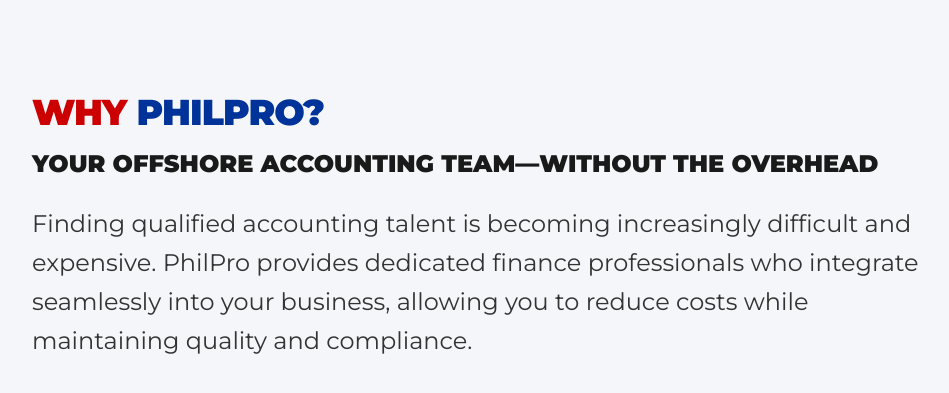
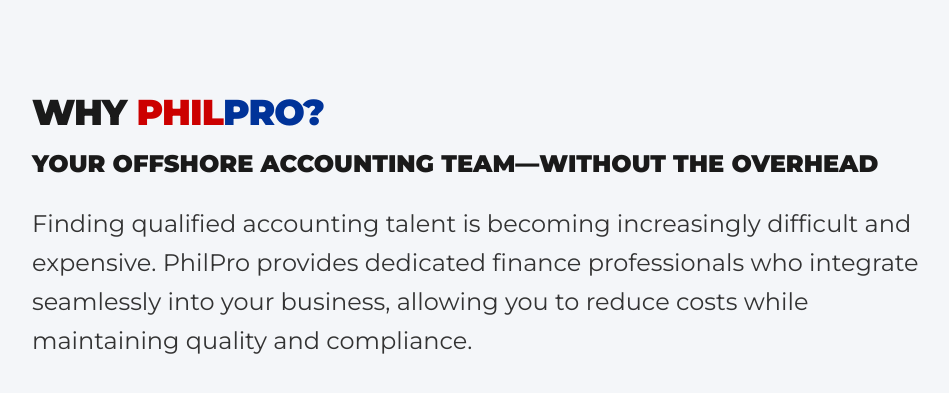
Before and after one commit to jg-static-site/jg-static-site, a Jekyll site: the page built from index.md, in a window 1280 px wide and 900 px high, scrolled down 740 px, cut to the strip 170-591 px from the top of the window. Shown: the top 393 px of the strip, without its empty margins (0-949 px from the left). Built offline with Jekyll 4.4.1, drawn with Linux system fonts in a browser that asks for light colours; nearby versions of some CDN libraries.

Commit message:
updated colors and links

```diff
--- a/_includes/header.html
+++ b/_includes/header.html
@@ -25,11 +25,10 @@
                 <i class="fas fa-bars"></i>
             </button>
 
-            <!-- Removed border-l-2, pl-3, and lg:pl-5 -->
-            <div class="hidden sm:flex flex-col leading-none">
+            <!-- Logo and subtitle visible on all screen sizes -->
+            <div class="flex flex-col leading-none">
                 <span class="text-xl lg:text-2xl font-black tracking-tight text-[#CC0000]">Phil<span class="text-[#003399] uppercase">Pro</span></span>
-                <!-- Restored subtitle visible from medium screens (md) and up -->
-                <span class="hidden md:block text-[10px] lg:text-xs uppercase tracking-wider text-[#0A1B3A] mt-1 font-bold">Global Accounting & Outsourcing Solutions</span>
+                <span class="text-[10px] lg:text-xs uppercase tracking-wider text-[#0A1B3A] mt-1 font-bold">Global Accounting & Outsourcing Solutions</span>
             </div>
         </div>
 
--- a/index.md
+++ b/index.md
@@ -73,8 +73,8 @@ title: Home | PhilPro Global
     <div class="max-w-7xl mx-auto">
         <div class="max-w-4xl mb-16 space-y-4" data-reveal="up">
             <!-- H2 is now the dominant title (4xl) -->
-           <h2 class="text-4xl font-black uppercase tracking-tight">
-                <span class="text-[#CC0000]">Why</span><span class="text-[#003399]"> PhilPro?</span>
+           <h2 class="text-4xl font-black text-[#1A1A1A] uppercase tracking-tight">
+                Why <span class="text-[#CC0000]">Phil</span><span class="text-[#003399]">Pro?</span>
             </h2>
             <!-- H3 is now the sub-header (2xl) -->
             <h3 class="text-2xl font-black text-[#1A1A1A] uppercase">Your Offshore Accounting Team—Without the Overhead</h3>
```
